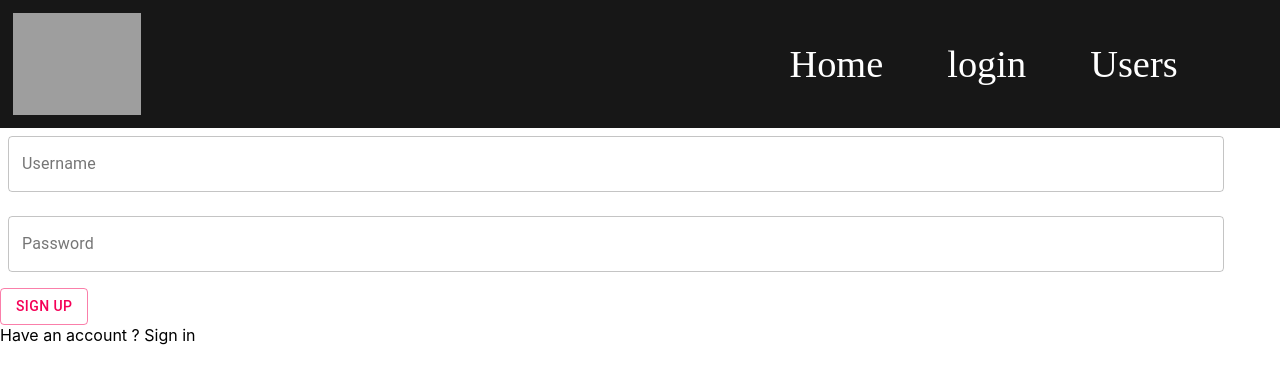
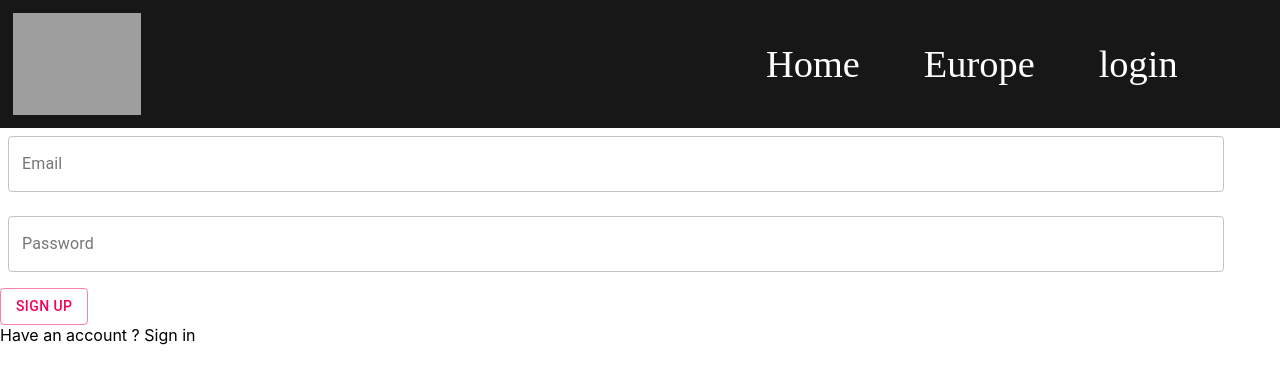
Before and after one commit to nikcich/lamrdaf, a React (Create React App) app: page /login in a window 1280 px wide. Shown: the top 384 px of the page. Built offline with nearby package versions, Linux system fonts and the light colour scheme; no server answers; grey boxes are pictures that could not be loaded.

Commit message:
login/out?

```diff
--- a/package.json
+++ b/package.json
@@ -3,11 +3,13 @@
   "version": "0.1.0",
   "private": true,
   "dependencies": {
+    "@firebase/auth": "^0.16.4",
     "@material-ui/core": "^4.11.3",
     "@testing-library/jest-dom": "^5.11.9",
     "@testing-library/react": "^11.2.5",
     "@testing-library/user-event": "^12.7.0",
     "discord-oauth2": "^2.6.0",
+    "firebase": "^8.2.9",
     "react": "^17.0.1",
     "react-dom": "^17.0.1",
     "react-player": "^2.8.2",
--- a/src/App.js
+++ b/src/App.js
@@ -1,14 +1,108 @@
 import './App.css';
 import ReactPlayer from "react-player";
-import React from "react";
+import React, {useState, useEffect } from "react";
 import { BrowserRouter as Router, Route, Link, Switch } from "react-router-dom";
 import Home from "./Home.js";
 import Login from "./Login.js";
-
-
-
+import fire from './fire';
+import {storage} from'./fire';
+import { Redirect } from 'react-router-dom';
+import Europe from './Europe.js';
+import Logout from './Logout.js';
 
 function App() {
+
+  const [user, setUser] = useState('');
+  const [email, setEmail] = useState('');
+  const [password, setPassword] = useState('');
+  const [emailError, setEmailError] = useState('');
+  const [passwordError, setPasswordError] = useState('');
+  const [hasAccount, setHasAccount] = useState(false);
+
+  const clearInputs = () => {
+    setEmail('');
+    setPassword('');
+  }
+
+  const clearErrors = () => {
+    setEmailError('');
+    setPasswordError('');
+  }
+
+  const handleLogin = () => {
+    clearErrors();
+    fire.auth()
+      .signInWithEmailAndPassword(email, password)
+      .then(() => {
+        window.location.replace("https://www.lamrdaf.com/");
+      })
+      .catch(err => {
+        switch(err.code){
+          case "auth/invalid-email":
+          case "auth/user-disabled":
+          case "auth/user-not-found":
+            setEmailError(err.message);
+            break;
+          case "auth/wrong-password":
+            setPasswordError(err.message);
+            break;
+        }
+      });
+  }
+
+  const handleSignUp = () => {
+    clearErrors();
+    fire
+      .auth()
+      .createUserWithEmailAndPassword(email, password)
+      .then(() => {
+        window.location.replace("https://www.lamrdaf.com/");
+      })
+      .catch(err => {
+        switch(err.code){
+          case "auth/email-already-in-use":
+          case "auth/invalid-email":
+            setEmailError(err.message);
+            break;
+          case "auth/weak-password":
+            setPasswordError(err.message);
+            break;
+        }
+      });
+  }
+
+  const handleLogout = () => {
+    fire.auth().signOut();
+    setUser('');
+    setEmail('');
+    setPassword('');
+    //setPages('');
+  }
+
+  const authListener = () => {
+    fire.auth().onAuthStateChanged(user =>{
+      if(user){
+        clearInputs();
+        setUser(user);
+        console.log('OMG WE LOGGED IN?');
+        ///////////////////////////////////// lol this works
+       // let obj = {id:user.uid, email:user.email};
+        //if(!list.includes(obj)){
+          //ref.doc(user.uid).set({id:user.uid, email:user.email});
+        //}
+        ///////////////////////////////////// lol this works
+
+      }else{
+        setUser('');
+        console.log('OMG failure');
+      }
+    });
+  }
+
+  useEffect(() => {
+    authListener();
+  }, [])
+
   return (
     <Router>
       <div>
@@ -22,28 +116,57 @@ function App() {
                 <Link to="/">Home</Link>
               </li>
               <li>
-                <Link to="/login">login</Link>
+                <Link to="/junkes.dk">Europe</Link>
               </li>
-              <li>
-                <Link to="/users">Users</Link>
-              </li>
+              {user !== '' ? (
+                <>
+                  <li>
+                    <Link to="/logout">Logout</Link>
+                  </li>
+                </>
+              ):(
+              <>
+                <li>
+                  <Link to="/login">login</Link>
+                </li>
+
+              </>
+              )}
+
             </ul>
           </nav>
         </div>
 
-        {/* A <Switch> looks through its children <Route>s and
-            renders the first one that matches the current URL. */}
         <Switch>
           <Route path="/login">
-            <Login></Login>
+            <Login
+              email={email}
+              setEmail={setEmail}
+              password={password}
+              setpassword={setPassword}
+              handleLogin={handleLogin}
+              hasAccount={hasAccount}
+              setHasAccount={setHasAccount}
+              emailError={emailError}
+              passwordError={passwordError}
+              handleSignUp={handleSignUp}
+            />
           </Route>
-          <Route path="/users">
 
-            <h1>user</h1>
+          <Route path="/logout">
+            <Logout
+              handleLogout={handleLogout}
+            />
           </Route>
+
+          <Route path="/junkes.dk">
+            <Europe />
+          </Route>
+
           <Route path="/">
             <Home></Home>
           </Route>
+
         </Switch>
       </div>
     </Router>
--- /dev/null
+++ b/src/Europe.js
@@ -0,0 +1,11 @@
+
+
+
+const Europe = (props) => {
+    window.location.replace("https://junkes.dk/");
+    return(
+        <> </>
+    )
+}
+
+export default Europe;
--- a/src/Login.js
+++ b/src/Login.js
@@ -1,6 +1,4 @@
-import ReactPlayer from "react-player";
-import React from "react";
-
+import React from 'react';
 import Button from '@material-ui/core/Button';
 import TextField from '@material-ui/core/TextField';
 import { makeStyles } from '@material-ui/core/styles';
@@ -26,29 +24,50 @@ const Login = (props) => {
 
     const classes = useStylesInputs();
 
-    const{email,setEmail,password,setpassword,handleLogin,hasAccount,setHasAccount,emailError,passwordError,handleSignUp} = props;
+    const{
+        email,
+        setEmail,
+        password,
+        setpassword,
+        handleLogin,
+        hasAccount,
+        setHasAccount,
+        emailError,
+        passwordError,
+        handleSignUp
+    } = props;
+
     return(
         <section className="login">
 
             <div className="loginContainer">
+                <form className={classes.root} noValidate autoComplete="off">
+                    <TextField
+                        className="outlined-basic"
+                        label="Email"
+                        variant="outlined"
+                        value={email}
+                        onChange={e => setEmail(e.target.value)}
+                    />
 
-                <form className={classes.root} noValidate autoComplete="off">
-                    <TextField className="outlined-basic" label="Username" variant="outlined" value={email} onChange={e => setEmail(e.target.value)}/>
+                    <p className="errorMsg">{emailError}</p>
 
-                    <p classname="errorMsg">{emailError}</p>
-
-                    <TextField className="outlined-basic" label="Password" type="password" variant="outlined" value={password} onChange={e => setpassword(e.target.value)}/>
+                    <TextField
+                        className="outlined-basic"
+                        label="Password"
+                        type="password"
+                        variant="outlined"
+                        value={password}
+                        onChange={e => setpassword(e.target.value)}
+                    />
 
                     <p className="errorMsg">{passwordError}</p>
                 </form>
 
 
                 <div className="btnContainer">
-
-
                     {hasAccount ? (
                         <>
-
                             <Button
                                 variant="outlined"
                                 color="secondary"
@@ -56,11 +75,9 @@ const Login = (props) => {
                                 className="SignInUp"
                             >
                                 Sign In
-                                <button className="loginButton"  hidden>Sign in</button>
+                                <button className="loginButton" onClick={handleLogin} hidden>Sign in</button>
                             </Button>
-
-
-                        <p>Don't have an account ? <span >Sign up</span></p>
+                            <p>Don't have an account ? <span onClick={() => setHasAccount(!hasAccount)}>Sign up</span></p>
                         </>
                     ):(
                         <>
@@ -70,10 +87,11 @@ const Login = (props) => {
                                 component="label"
                                 className="SignInUp"
 
-                        >  Sign Up
-                            <button  className="loginButton"  hidden>Sign up</button>
+                            >
+                                Sign Up
+                                <button  className="loginButton" onClick={handleSignUp} hidden>Sign up</button>
                             </Button>
-                        <p>Have an account ? <span >Sign in</span></p>
+                            <p>Have an account ? <span onClick={() => setHasAccount(!hasAccount)}>Sign in</span></p>
                         </>
                     )}
 
--- /dev/null
+++ b/src/Logout.js
@@ -0,0 +1,20 @@
+import React from 'react';
+
+
+const Logout = (props) => {
+
+    const{
+        handleLogout
+    } = props;
+
+    handleLogout();
+    window.location.replace("https://www.lamrdaf.com/");
+
+    return(
+        <>
+
+        </>
+    )
+}
+
+export default Logout;
--- /dev/null
+++ b/src/fire.js
@@ -0,0 +1,17 @@
+import firebase from 'firebase';
+import "firebase/auth";
+import "firebase/firestore";
+import "firebase/storage";
+
+const app = firebase.initializeApp({
+    apiKey: "AIzaSyCF8cR-4Gl454z_qBDZueOR6tEo8G7-eb8",
+    authDomain: "lamrdaf.firebaseapp.com",
+    projectId: "lamrdaf",
+    storageBucket: "lamrdaf.appspot.com",
+    messagingSenderId: "80565002470",
+    appId: "1:80565002470:web:4c869b8aa02e4492cf9b27"
+  });
+
+  const storage = firebase.storage();
+
+  export {storage, app as default};
```
Also changed, not shown: 1 other file (tests, documents, lock files or other folders). Lines whose indentation alone changed are shown as unchanged.
